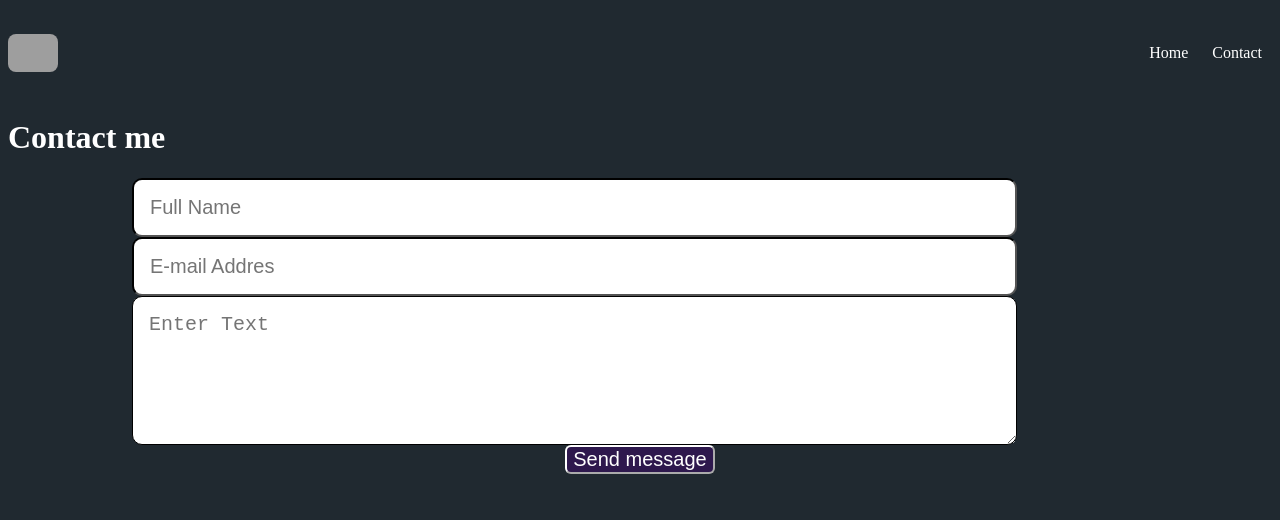
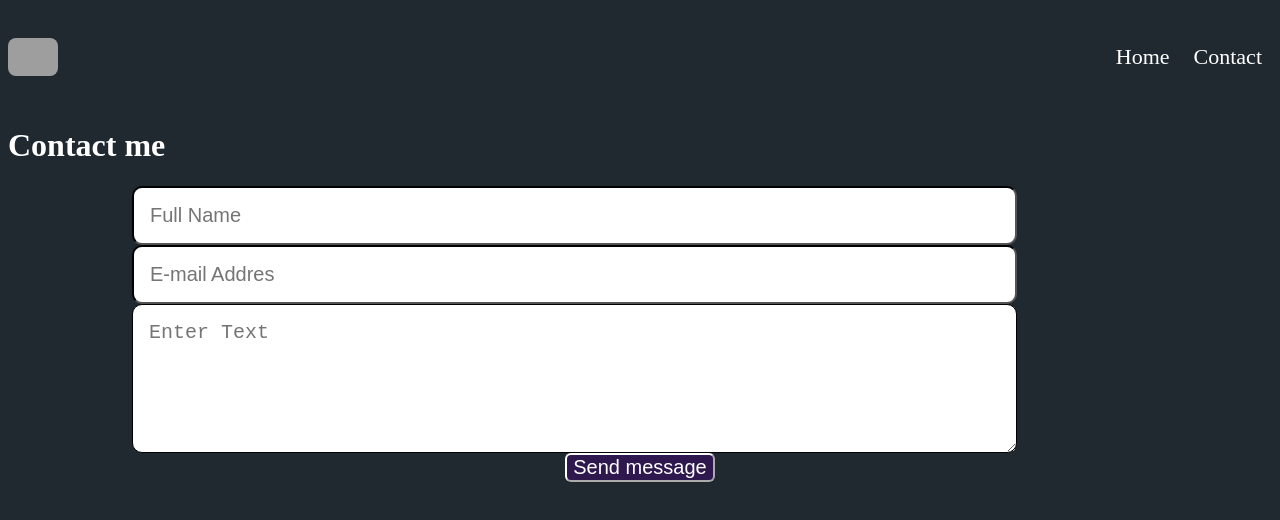
Before and after one commit to hojaifa23/portfolio, a plain HTML site: page contact.html in a window 1280 px wide. Drawn offline with Linux system fonts and the light colour scheme; grey boxes are pictures that could not be loaded.

Commit message:
Update contact.html

```diff
--- a/contact.html
+++ b/contact.html
@@ -70,6 +70,12 @@
         opacity:80%;
         cursor: pointer;
       }
+
+      a {
+        text-decoration: none;
+        font-size: 22px;
+        color: black;
+      }
     </style>
     </head
     <body>
```
